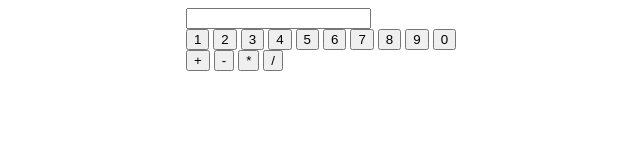
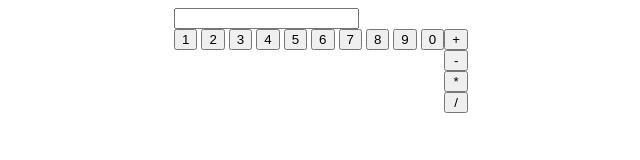
Before and after one commit to kidgloves816/calculator, a plain HTML site: page index.html in a window 1280 px wide. Shown: the whole page, without its empty margins (319-959 px from the left). Drawn offline with Linux system fonts and the light colour scheme.

Commit message:
Organized buttons in container

```diff
--- a/styles.css
+++ b/styles.css
@@ -10,3 +10,17 @@ html, body {
     margin-top: auto;
     margin-bottom: auto;
 }
+
+.footer {
+    display: flex;
+}
+
+.numbers {
+    flex-direction: start;
+}
+
+.functions {
+    display: flex;
+    flex-direction: column;
+    align-self: flex-end;
+}
```
